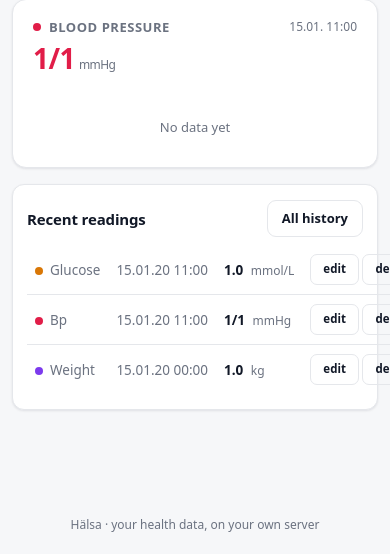
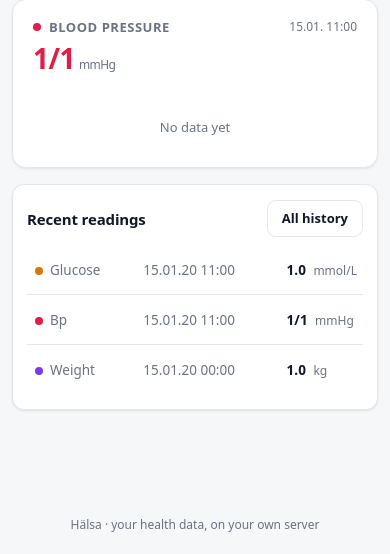
Before and after one commit to hasenbalg/halsa, a Django app: page / in a window 390 px wide; the page is wider, and only the part inside the window is pictured. Shown: the part 450-1004 px from the top of that part. Run offline with Django 5.2, Linux system fonts and the light colour scheme; a user stored in the database is signed in; tables that the repository leaves empty hold one stand-in row (values such as "Sample post"); data that the repository does not hold is empty.

Commit message:
fix: kill horizontal scrollbars on mobile (issue #2 follow-up)
The readings/schedules/dashboard tables overflowed their panels below
700px and dragged a viewport-level horizontal scrollbar across every
page. All four templates now wrap table.table in .table-scroll (the
wrapper existed only on history), so tables scroll inside their panel
with a thin scrollbar instead of breaking the page. Verified: zero
overflowing containers at 390px and 820px on every page; README
mobile shots retaken without the bottom scrollbar.

```diff
--- a/static/css/app.css
+++ b/static/css/app.css
@@ -313,7 +313,7 @@ input::placeholder { color: var(--muted); opacity: 0.7; }
 
 .nav-toggle { display: none; }
 .nav-burger { display: none; }
-.table-scroll { overflow-x: auto; }
+.table-scroll { overflow-x: auto; scrollbar-width: thin; }
 
 @media (max-width: 1024px) {
   .container { padding: 20px 16px 60px; }
--- a/templates/dashboard.html
+++ b/templates/dashboard.html
@@ -61,6 +61,7 @@
     <a class="btn btn-ghost btn-sm" href="/history/">All history</a>
   </div>
   {% if recent %}
+  <div class="table-scroll">
   <table class="table">
     <tbody>
     {% for kind, dt, r in recent %}
@@ -82,6 +83,7 @@
     {% endfor %}
     </tbody>
   </table>
+  </div>
   {% else %}
   <p class="empty">Nothing logged yet. <a href="/add/">Add your first reading</a> to get started.</p>
   {% endif %}
--- a/templates/metric.html
+++ b/templates/metric.html
@@ -47,6 +47,7 @@
 <section class="panel">
   <h2 class="panel-title">Readings</h2>
   {% if rows %}
+  <div class="table-scroll">
   <table class="table">
     <tbody>
     {% for r in rows reversed %}
@@ -68,6 +69,7 @@
     {% endfor %}
     </tbody>
   </table>
+  </div>
   {% else %}
   <p class="empty">No readings in this range. <a href="/add/">Add one</a>.</p>
   {% endif %}
--- a/templates/schedules.html
+++ b/templates/schedules.html
@@ -8,6 +8,7 @@
 
 <section class="panel">
   {% if rows %}
+  <div class="table-scroll">
   <table class="table">
     <tbody>
     {% for row in rows %}
@@ -36,6 +37,7 @@
     {% endfor %}
     </tbody>
   </table>
+  </div>
   {% else %}
   <p class="empty">No schedules yet. Create one to get an email when a measurement is overdue.</p>
   {% endif %}
```
Also changed, not shown: 4 other files.
